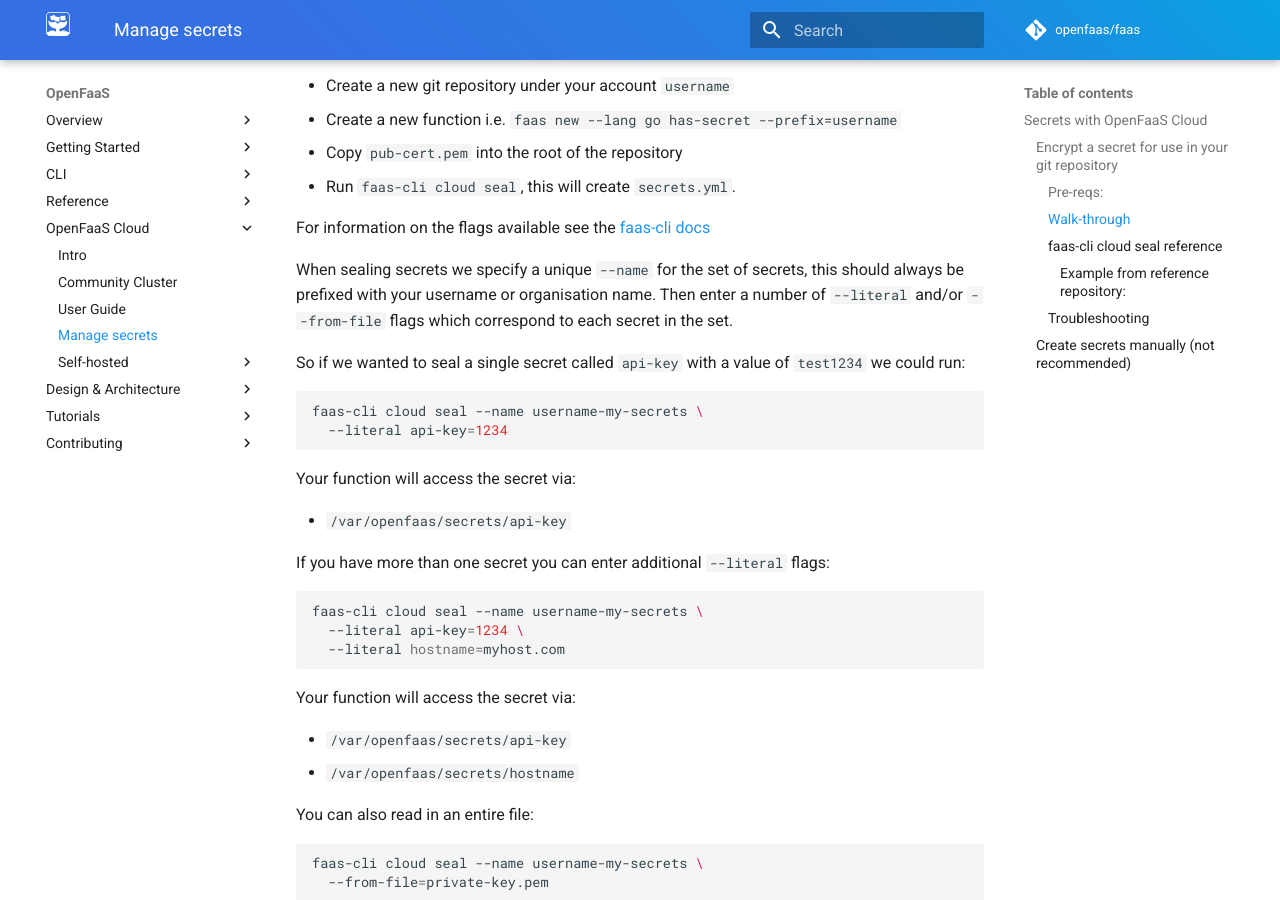
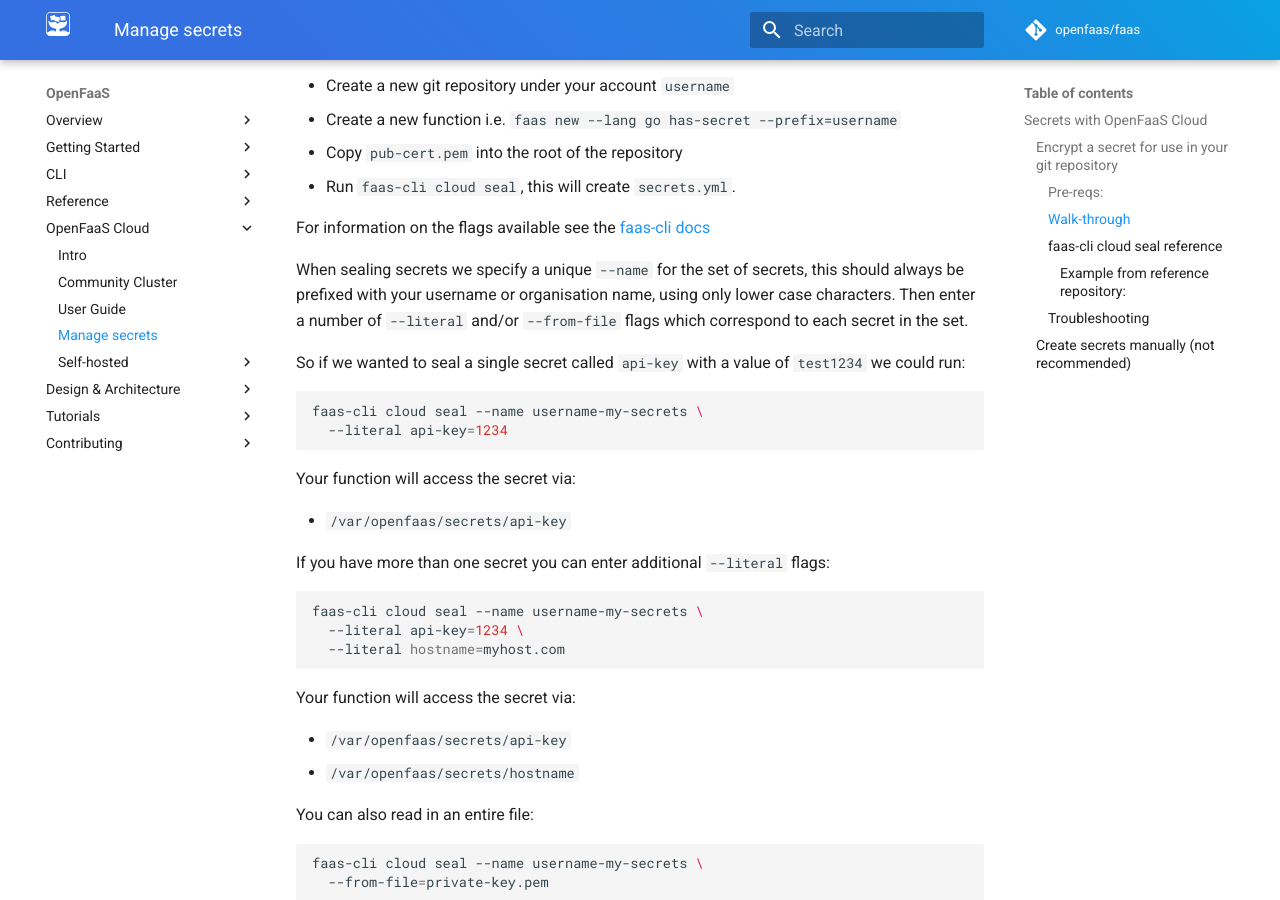
Before and after one commit to openfaas/docs, an MkDocs documentation site: the page built from docs/openfaas-cloud/secrets.md, in a window 1280 px wide and 900 px high, scrolled down 734 px. Built offline with MkDocs 1.6.1 and Material for MkDocs 9.7.7, drawn with Linux system fonts in a browser that asks for light colours; comment, search, counter and statistics services are not loaded.

Commit message:
Add sentence about using lower case characters in sealed secrets
Signed-off-by: Jonatas Baldin <jonatas.baldin@gmail.com>

```diff
--- a/docs/openfaas-cloud/secrets.md
+++ b/docs/openfaas-cloud/secrets.md
@@ -29,7 +29,7 @@ OpenFaaS Cloud uses [SealedSecrets by Bitnami](https://github.com/bitnami-labs/s
 
 For information on the flags available see the [faas-cli docs](https://github.com/openfaas/faas-cli#openfaas-cloud-extensions)
 
-When sealing secrets we specify a unique `--name` for the set of secrets, this should always be prefixed with your username or organisation name. Then enter a number of `--literal` and/or `--from-file` flags which correspond to each secret in the set.
+When sealing secrets we specify a unique `--name` for the set of secrets, this should always be prefixed with your username or organisation name, using only lower case characters. Then enter a number of `--literal` and/or `--from-file` flags which correspond to each secret in the set.
 
 So if we wanted to seal a single secret called `api-key` with a value of `test1234` we could run:
 
```
